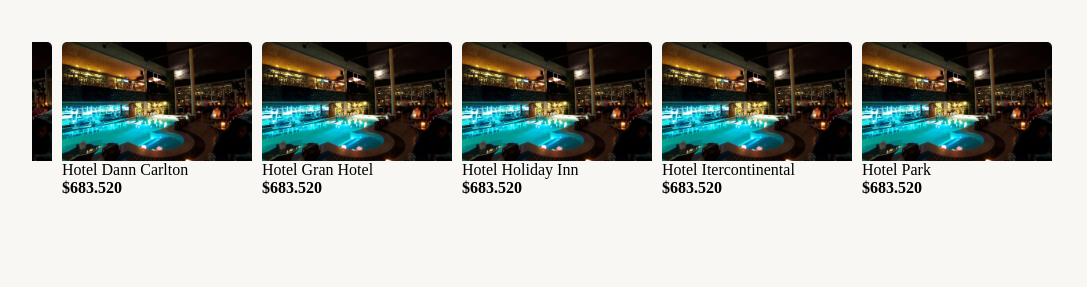
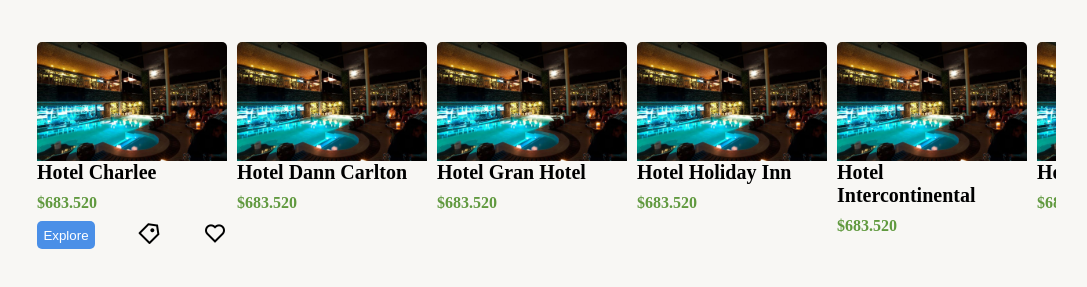
Before and after one commit to SamuelSml8/VISIT, a plain HTML site: page VISITANTIOQUIA-CODE/src/html/index.html in a window 1280 px wide. Shown: the part 1528-1815 px from the top of the page, without its empty margins (96-1183 px from the left). Drawn offline with nearby package versions, Linux system fonts and the light colour scheme; sample sign-in values are in the browser's storage; a web font is replaced by a local one.

Commit message:
Diseño cards de hoteles

```diff
--- a/VISITANTIOQUIA-CODE/src/css/styles.css
+++ b/VISITANTIOQUIA-CODE/src/css/styles.css
@@ -245,6 +245,11 @@
 
 }
 
+.card-destinos img:hover{
+    transform: scale(1.1);
+    transition: .3s;
+}
+
 .titulo-destino {
     color: black;
     text-align: left;
@@ -413,23 +418,23 @@
 }
 
 .slide {
-
     margin: 0 5px;
 }
 
 .name-hotel {
     text-decoration: none;
     color: black;
-    font-size: 16px;
+    font-size: 1.25rem;
     text-align: left;
-    margin-top: 5px;
-
+    margin: .6rem 0;
+    font-weight: 600;
 }
 
 .price-hotel {
     color: black;
     font-weight: 600;
-
+    color: var(--asparagus);
+    margin: .6rem 0;
 
 }
 
@@ -442,8 +447,25 @@
     background-color: #60993e;
 }
 
+.hotel-link{
+    display: flex;
+    justify-content: space-between;
+}
 
-@keyframes scroll {
+.button-explore-hotels{
+    color: white;
+    background-color: var(--chefchaouen-blue);
+    border: none;
+    border-radius: 5px;
+    padding: .4rem;
+}
+
+.button-icon{
+    font-size: 1.5rem;
+}
+
+
+/* @keyframes scroll {
     0% {
         -webkit-transform: translateX(0);
         transform: translateX(0);
@@ -453,7 +475,7 @@
         -webkit-transform: translateX(calc(-200px * 7));
         transform: translateX(calc(-200px * 7));
     }
-}
+} */
 
 /*@media Responsive Design*/
 
--- a/VISITANTIOQUIA-CODE/src/html/index.html
+++ b/VISITANTIOQUIA-CODE/src/html/index.html
@@ -8,6 +8,7 @@
       href="/VISIT/VISITANTIOQUIA-CODE/src/css/styles.css" />
     <!-- LOS ESTILOS DE ESTE ARCHIVO SE ENCUENTRAN EN LA CARPETA CSS Y TIENE NOMBRE styles.css -->
     <link rel="shortcut icon" href="/VISIT/VISITANTIOQUIA-CODE/src/img/iconVisit.svg" type="image/x-icon">
+    <link rel="stylesheet" href="https://cdnjs.cloudflare.com/ajax/libs/remixicon/4.1.0/remixicon.css" integrity="sha512-dUOcWaHA4sUKJgO7lxAQ0ugZiWjiDraYNeNJeRKGOIpEq4vroj1DpKcS3jP0K4Js4v6bXk31AAxAxaYt3Oi9xw==" crossorigin="anonymous" referrerpolicy="no-referrer" />
   </head>
   <body>
 
@@ -107,9 +108,12 @@
                 <img
                   src="/VISIT/VISITANTIOQUIA-CODE/src/img/home/hotels/charlee.jpg"
                   alt>
-                <a href class="name-hotel">Hotel Chrlee</a>
+                <a href class="name-hotel">Hotel Charlee</a>
                 <p class="price-hotel">$683.520</p>
                 <div class="hotel-link">
+                  <button class="button-explore-hotels">Explore</button>
+                  <i class="ri-price-tag-3-line button-icon"></i>
+                  <i class="ri-heart-line button-icon "></i>
 
                 </div>
 
@@ -142,7 +146,7 @@
                 <img
                   src="/VISIT/VISITANTIOQUIA-CODE/src/img/home/hotels/charlee.jpg"
                   alt>
-                <a href class="name-hotel">Hotel Itercontinental</a>
+                <a href class="name-hotel">Hotel Intercontinental</a>
 
                 <p class="price-hotel">$683.520</p>
 
```
